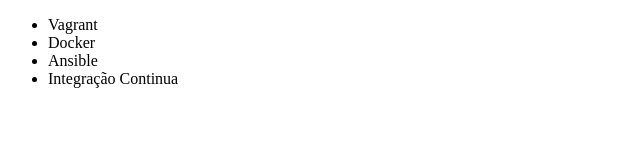
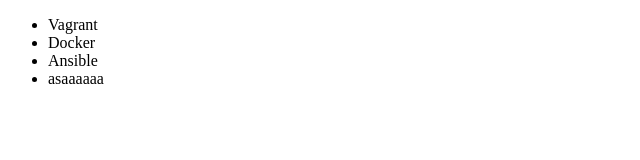
Before and after one commit to tsenna7/alura-git, a plain HTML site: page index.html in a window 1280 px wide. Shown: the full height of the page, 0-640 px from the left. Drawn offline with Linux system fonts and the light colour scheme.

Commit message:
Renomeando curso de

```diff
--- a/index.html
+++ b/index.html
@@ -9,7 +9,7 @@
         <li>Vagrant</li>
         <li>Docker</li>
         <li>Ansible</li>
-        <li>Integração Continua</li>
+        <li>asaaaaaa</li>
     </ul>
 </body>
 </html>
```
